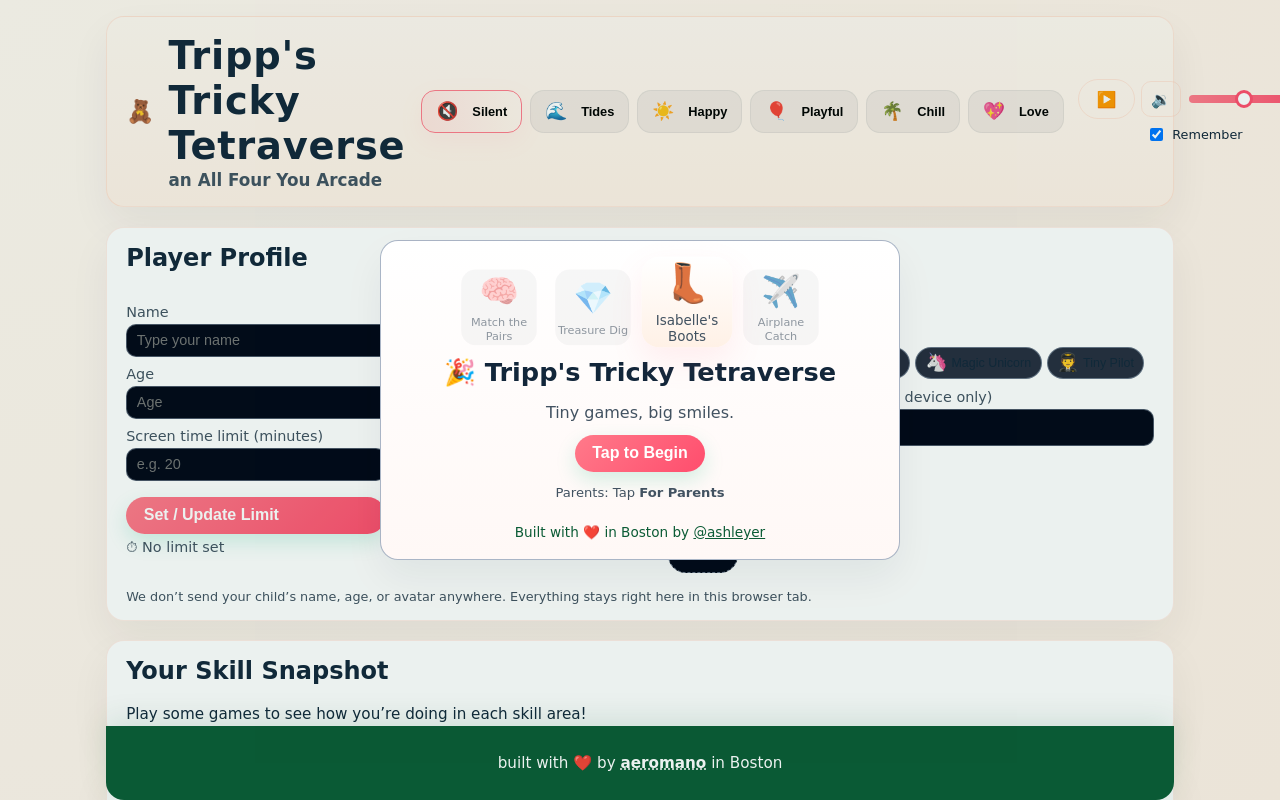
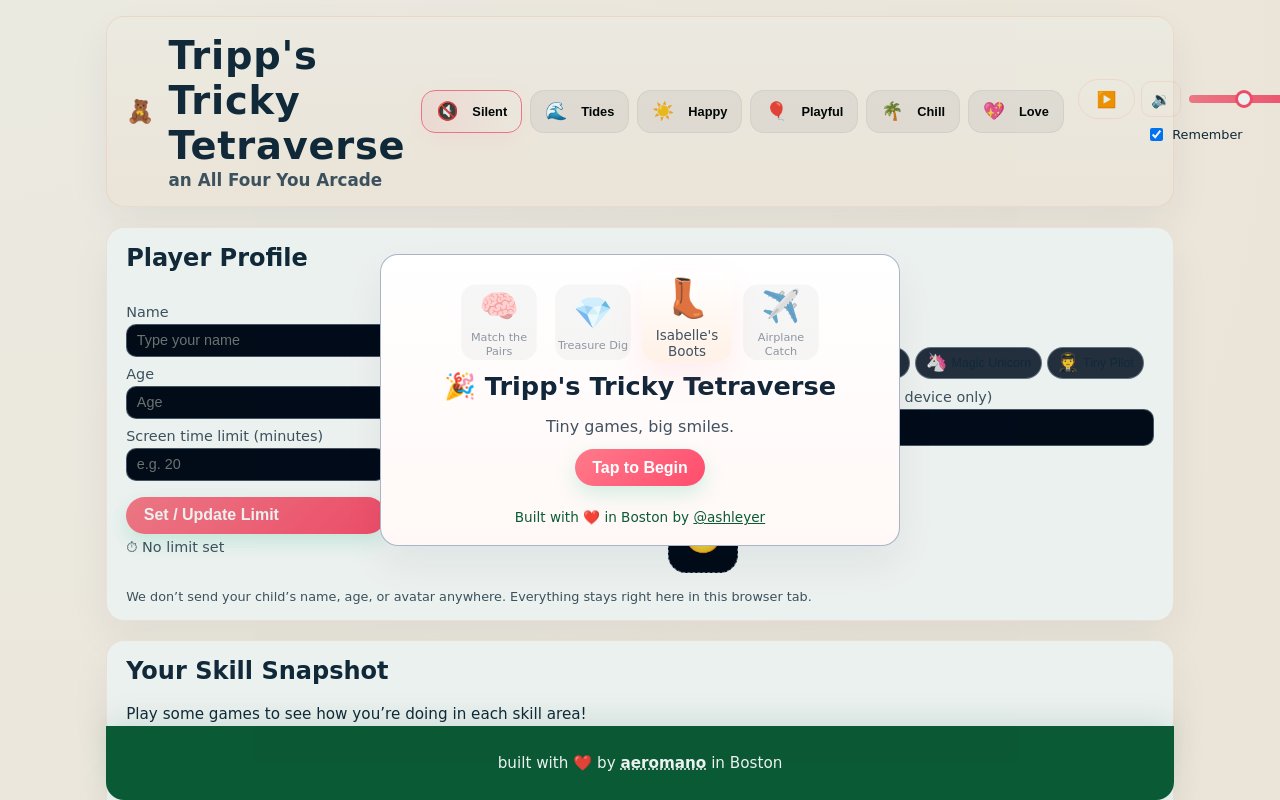
Before and after one commit to ashleyer/tripp-s-tricky-tetraverse, a React (Vite) app: page / in a window 1280 px wide. Shown: the top 800 px of the page. Built offline with nearby package versions, Linux system fonts and the light colour scheme.

Commit message:
fix parent bubble again

```diff
--- a/src/App.tsx
+++ b/src/App.tsx
@@ -1336,7 +1336,7 @@ const IntroBanner: React.FC<IntroBannerProps> = ({ onBegin }) => {
             Tap to Begin
           </button>
         </div>
-        <p style={{ fontSize: '0.82rem', color: 'var(--text-muted)' }}>Parents: Tap <strong>For Parents</strong></p>
+        {/* <p style={{ fontSize: '0.82rem', color: 'var(--text-muted)' }}>Parents: Tap <strong>For Parents</strong></p> */}
         <FooterBrand />
       </div>
     </div>
```
